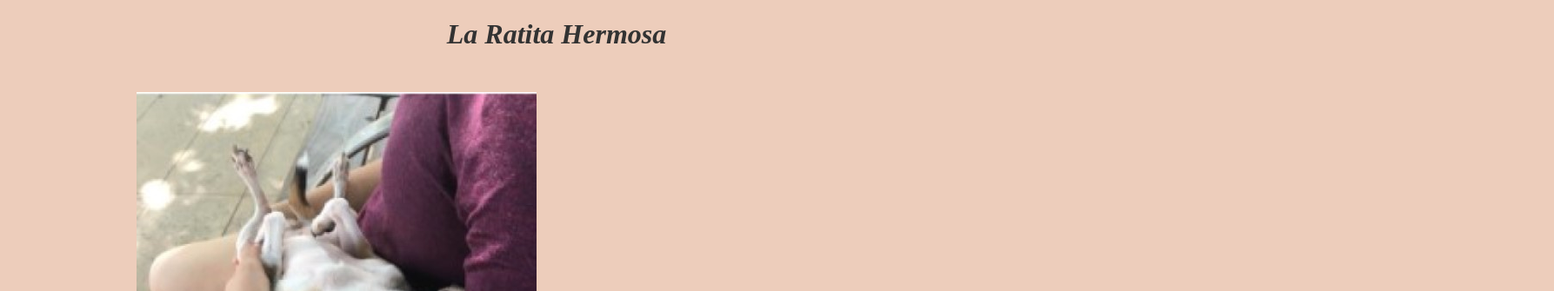
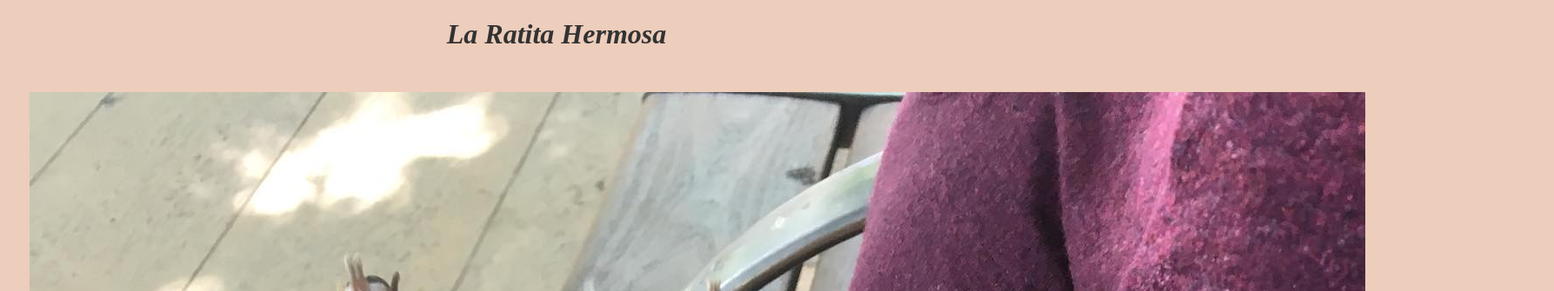
Before and after one commit to BNFRHTX/CookiesWorld, a plain HTML site: page index.html in a window 1280 px wide. Shown: the top 335 px of the page at 87% size, 1787 px wide, since content can reach past the window. Drawn offline with Linux system fonts and the light colour scheme.

Commit message:
Update index.html

```diff
--- a/index.html
+++ b/index.html
@@ -13,7 +13,7 @@
 <body>
 <center>   <table cellspacing="25">
    <tr>
-      <td><img src="images/cookie5.jpg" sizes="50%px"></td>
+      <td><img src="images/cookie6.jpg" sizes="50%px"></td>
       <td>
         <h1>Vamanos... SIGANME! 🍻~ Cooks</h1>
         <center>
```
